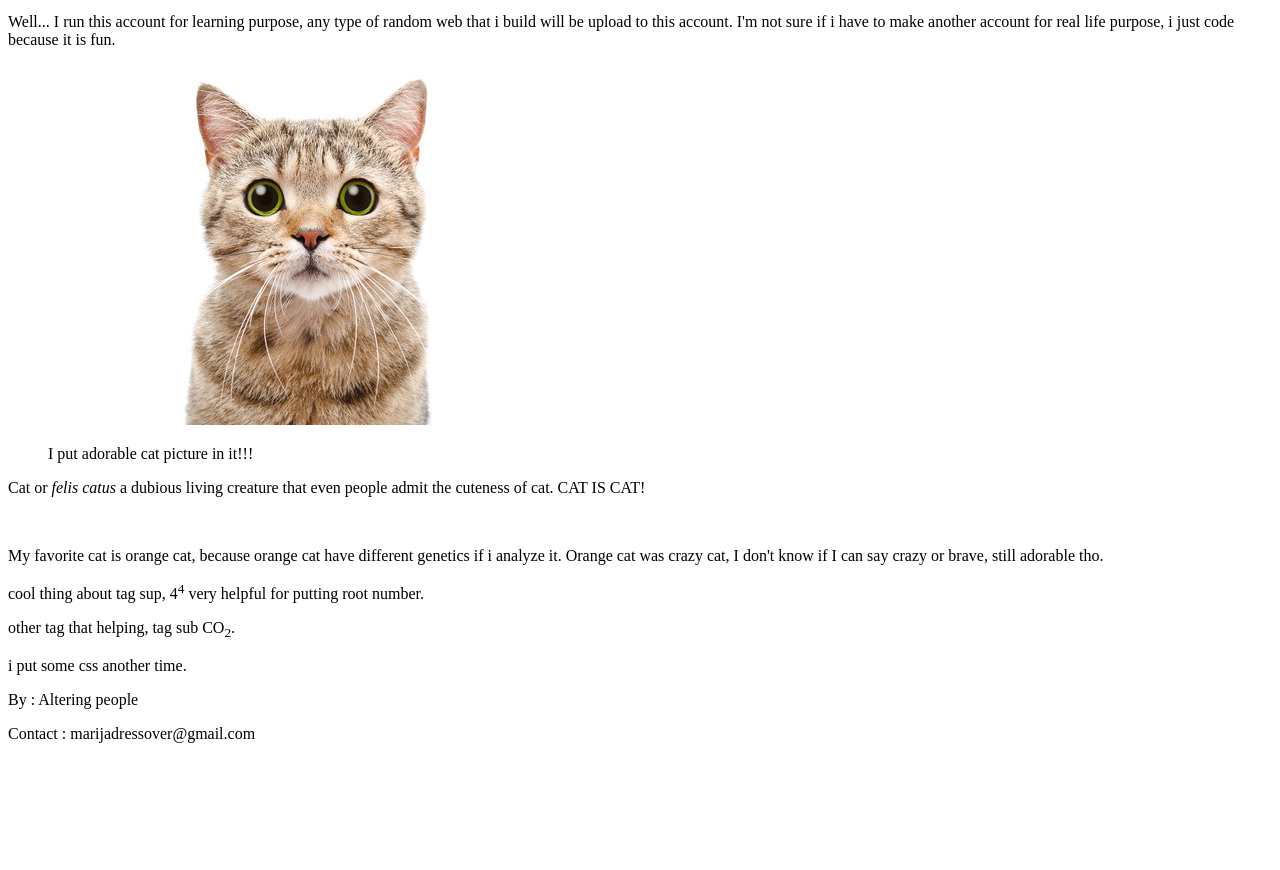
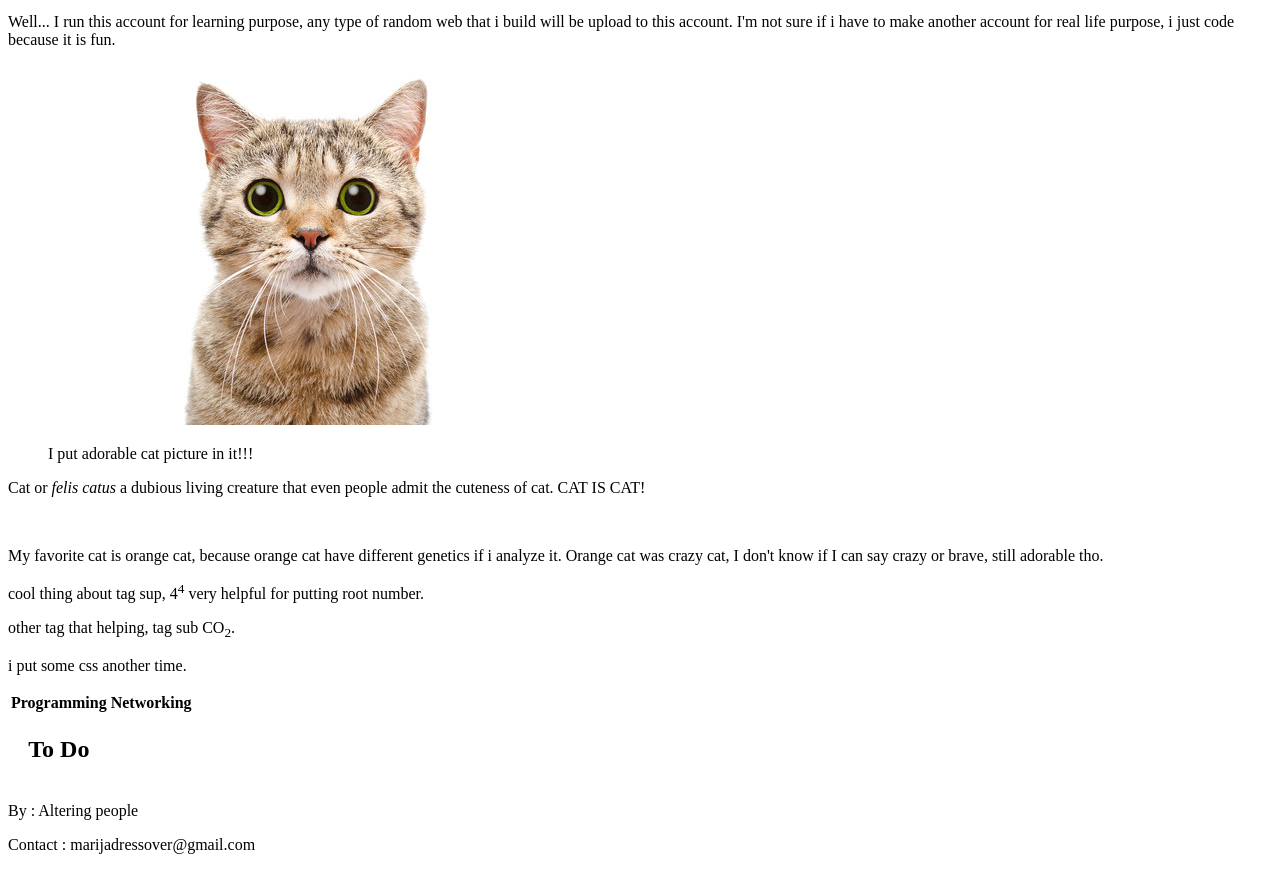
Before and after one commit to eqqiqiqi/My-First-Web-Basic-Publish, a plain HTML site: page index.html in a window 1280 px wide. Shown: the part 171-1041 px from the top of the page. Before the commit the page ends 930 px from the top, so only its background shows below. Drawn offline with Linux system fonts and the light colour scheme.

Commit message:
adding table tag

```diff
--- a/index.html
+++ b/index.html
@@ -1,10 +1,12 @@
 <!DOCTYPE html>
 <html lang="en">
+
 <head>
     <meta charset="UTF-8">
     <meta name="viewport" content="width=device-width, initial-scale=1.0">
     <title>My First Web Deploy on Github</title>
 </head>
+
 <body>
     <nav>
         <ul>
@@ -20,8 +22,10 @@
         <section id="first-word">
             <article>
                 <p>I don't know what should i put in here... but here it is, my first file on Github</p>
-                <p>Well... I run this account for learning purpose, any type of random web that i build will be upload to
-                    this account. I'm not sure if i have to make another account for real life purpose, i just code because it
+                <p>Well... I run this account for learning purpose, any type of random web that i build will be upload
+                    to
+                    this account. I'm not sure if i have to make another account for real life purpose, i just code
+                    because it
                     is fun.
                 </p>
             </article>
@@ -32,7 +36,8 @@
                 </figcaption>
             </figure>
             <aside>
-                <p>Cat or <i>felis catus</i> a dubious living creature that even people admit the cuteness of cat. CAT IS CAT!</p>
+                <p>Cat or <i>felis catus</i> a dubious living creature that even people admit the cuteness of cat. CAT
+                    IS CAT!</p>
                 <br>
                 <p>My favorite cat is orange cat, because orange cat have different genetics if i analyze it.
                     Orange cat was crazy cat, I don't know if I can say crazy or brave, still adorable tho.
@@ -44,11 +49,26 @@
         <article>
             <p>i put some css another time.</p>
         </article>
-
+        <section id="table">
+            <table>
+                <tr>
+                    <th>
+                        <h1>To Do</h1>
+                    </th>
+                </tr>
+                <thead>
+                    <tr>
+                        <th>Programming</th>
+                        <th>Networking</th>
+                    </tr>
+                </thead>
+            </table>
+        </section>
     </main>
     <footer>
         <p>By : Altering people</p>
         <p>Contact : marijadressover@gmail.com</p>
     </footer>
 </body>
+
 </html>
```
